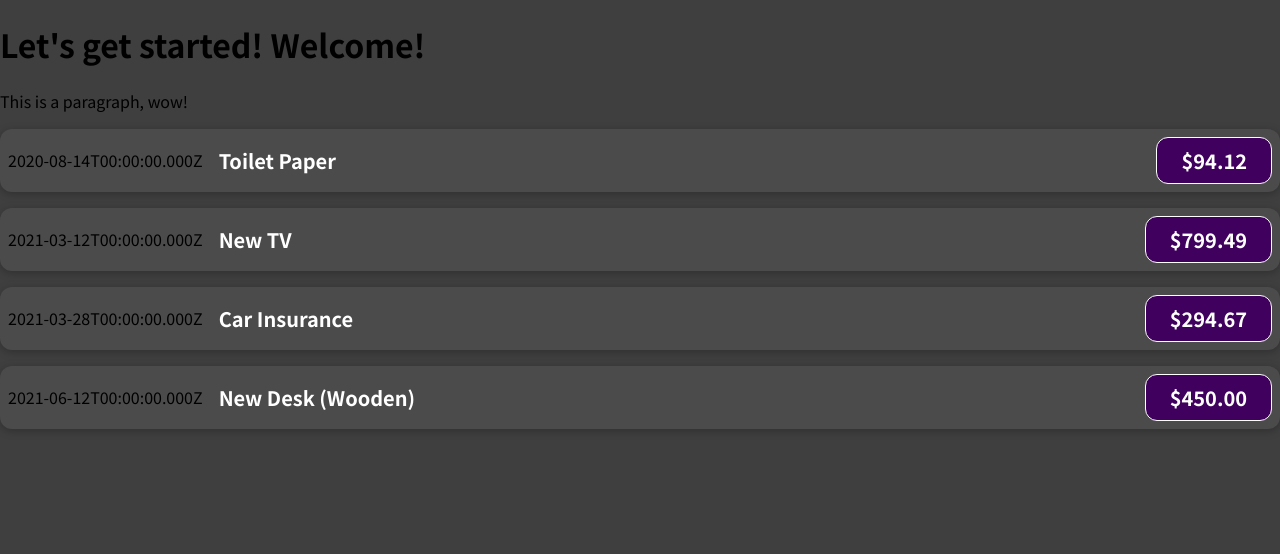
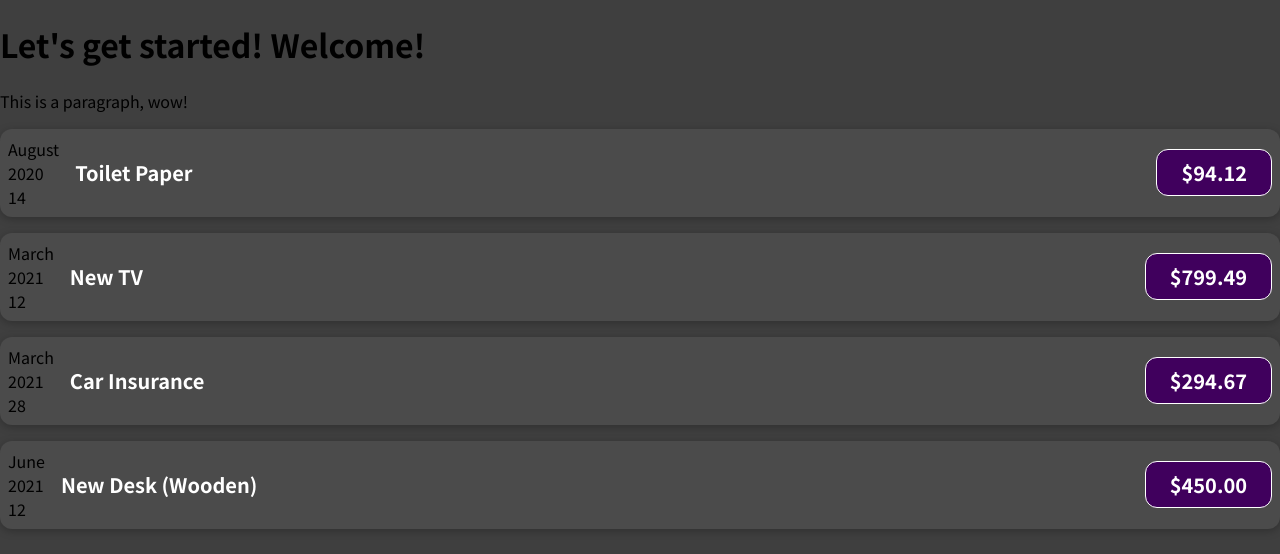
Before and after one commit to DavidAGullo/react-learning-project, a JavaScript app: page / in a window 1280 px wide. Shown: the top 554 px of the page. Built offline with nearby package versions, Linux system fonts and the light colour scheme.

Commit message:
Update ExpenseItem.js

```diff
--- a/src/components/ExpenseItem.js
+++ b/src/components/ExpenseItem.js
@@ -1,14 +1,22 @@
 //Functions can only have one return statement with one root element
 import './ExpenseItem.css'; //importing css file
 
+//We don't need these anymore because we are using the ExpenseItem props
 const expenseDate = new Date(2021, 2, 28); //month is 0 based
 const expenseTitle = 'Car Insurance';
 const expenseAmount = precise(250.64);
 
 function ExpenseItem(props) { //props is an object, props are the most important thing in React
+  const month = props.date.toLocaleString('en-US', {month: 'long'});
+  const day = props.date.toLocaleString('en-US', {day: '2-digit'});
+  const year = props.date.getFullYear();
   return (
     <div className="expense-item">
-      <div>{props.date.toISOString()}</div>
+      <div>
+        <div>{month}</div>
+        <div>{year}</div>
+        <div>{day}</div>
+      </div>
       <div className="expense-item__description">
         <h2>{props.title}</h2>
         <div className="expense-item__price">${precise(props.amount)}</div>
```
